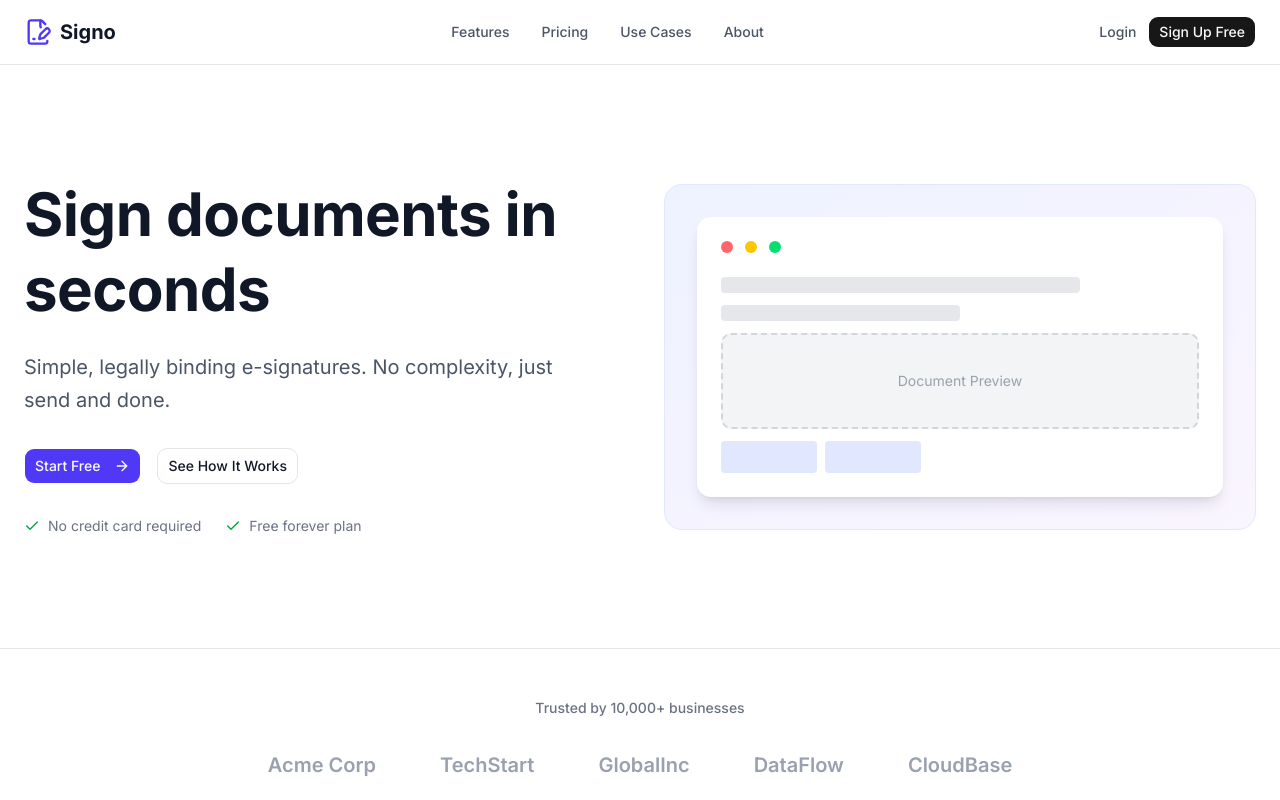
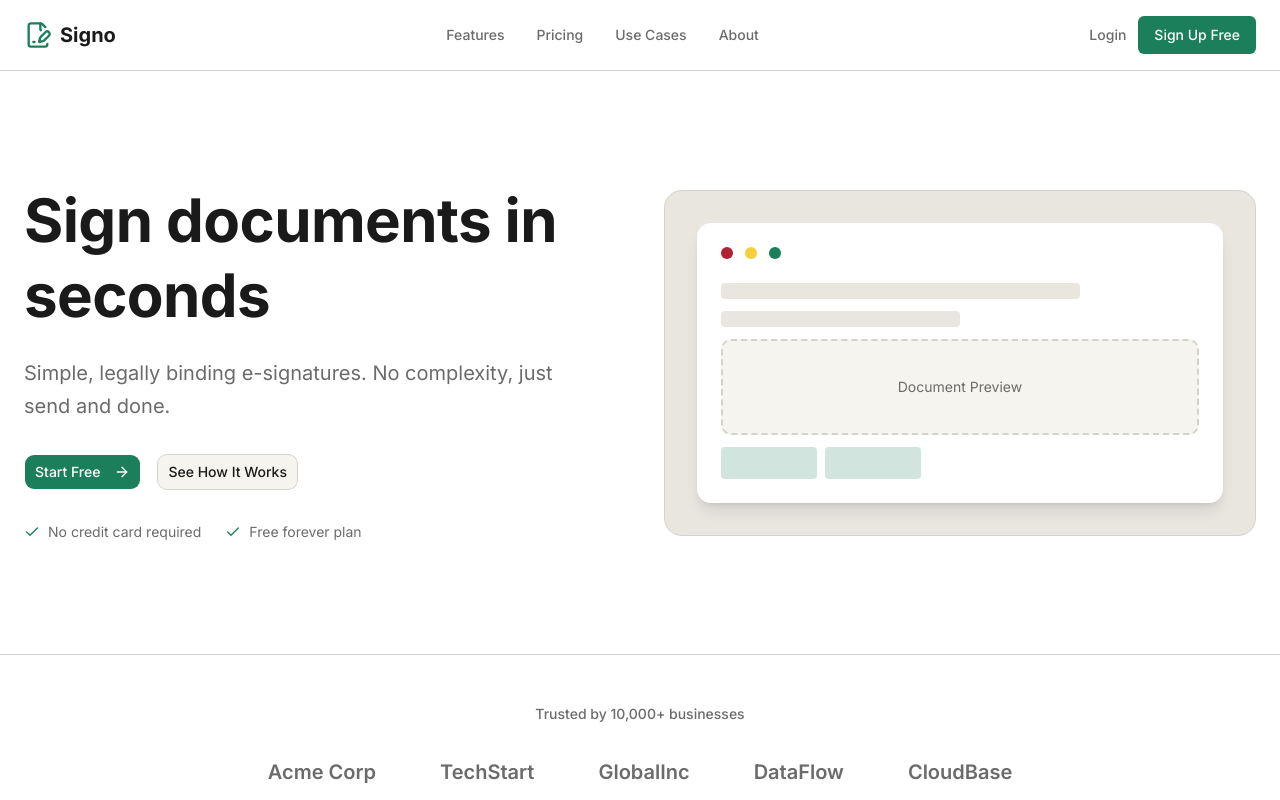
Before and after one commit to UsamaaChaudary/signaturely, a Next.js app in the folder frontend/: page / in a window 1280 px wide. Shown: the top 800 px of the page. Built offline with nearby package versions, Linux system fonts and the light colour scheme.

Commit message:
fix theme

```diff
--- a/frontend/app/globals.css
+++ b/frontend/app/globals.css
@@ -46,75 +46,102 @@
   --radius-2xl: calc(var(--radius) * 1.8);
   --radius-3xl: calc(var(--radius) * 2.2);
   --radius-4xl: calc(var(--radius) * 2.6);
+
+  --color-brand: var(--brand);
+  --color-brand-foreground: var(--brand-foreground);
+  --color-accent-yellow: var(--accent-yellow);
+  --color-accent-green: var(--accent-green);
 }
 
 :root {
-  --background: oklch(1 0 0);
-  --foreground: oklch(0.145 0 0);
-  --card: oklch(1 0 0);
-  --card-foreground: oklch(0.145 0 0);
-  --popover: oklch(1 0 0);
-  --popover-foreground: oklch(0.145 0 0);
-  --primary: oklch(0.205 0 0);
-  --primary-foreground: oklch(0.985 0 0);
-  --secondary: oklch(0.97 0 0);
-  --secondary-foreground: oklch(0.205 0 0);
-  --muted: oklch(0.97 0 0);
-  --muted-foreground: oklch(0.556 0 0);
-  --accent: oklch(0.97 0 0);
-  --accent-foreground: oklch(0.205 0 0);
-  --destructive: oklch(0.577 0.245 27.325);
-  --border: oklch(0.922 0 0);
-  --input: oklch(0.922 0 0);
-  --ring: oklch(0.708 0 0);
-  --chart-1: oklch(0.87 0 0);
-  --chart-2: oklch(0.556 0 0);
-  --chart-3: oklch(0.439 0 0);
-  --chart-4: oklch(0.371 0 0);
-  --chart-5: oklch(0.269 0 0);
+  --background: #F5F4EE;
+  --foreground: #1A1A1A;
+  --card: #FFFFFF;
+  --card-foreground: #1A1A1A;
+  --popover: #FFFFFF;
+  --popover-foreground: #1A1A1A;
+  --primary: #1B7F5B;
+  --primary-foreground: #FFFFFF;
+  --secondary: #F5F4EE;
+  --secondary-foreground: #1A1A1A;
+  --muted: #E8E6DF;
+  --muted-foreground: #6B6B6B;
+  --accent: #F4D03F;
+  --accent-foreground: #1A1A1A;
+  --destructive: #B22234;
+  --border: #D4D2CC;
+  --input: #D4D2CC;
+  --ring: #1B7F5B;
+  --chart-1: #1B7F5B;
+  --chart-2: #F4D03F;
+  --chart-3: #8BC34A;
+  --chart-4: #003399;
+  --chart-5: #B22234;
   --radius: 0.625rem;
-  --sidebar: oklch(0.985 0 0);
-  --sidebar-foreground: oklch(0.145 0 0);
-  --sidebar-primary: oklch(0.205 0 0);
-  --sidebar-primary-foreground: oklch(0.985 0 0);
-  --sidebar-accent: oklch(0.97 0 0);
-  --sidebar-accent-foreground: oklch(0.205 0 0);
-  --sidebar-border: oklch(0.922 0 0);
-  --sidebar-ring: oklch(0.708 0 0);
+  --sidebar: #F5F4EE;
+  --sidebar-foreground: #1A1A1A;
+  --sidebar-primary: #1B7F5B;
+  --sidebar-primary-foreground: #FFFFFF;
+  --sidebar-accent: #F4D03F;
+  --sidebar-accent-foreground: #1A1A1A;
+  --sidebar-border: #D4D2CC;
+  --sidebar-ring: #1B7F5B;
+
+  --brand: #1B7F5B;
+  --brand-foreground: #FFFFFF;
+  --accent-yellow: #F4D03F;
+  --accent-green: #8BC34A;
+
+  --color-primary: #1B7F5B;
+  --color-primary-foreground: #FFFFFF;
+  --color-background: #F5F4EE;
+  --color-foreground: #1A1A1A;
+  --color-card: #FFFFFF;
+  --color-card-foreground: #1A1A1A;
+  --color-muted: #E8E6DF;
+  --color-muted-foreground: #6B6B6B;
+  --color-border: #D4D2CC;
+  --color-accent: #F4D03F;
+  --color-accent-foreground: #1A1A1A;
+}
+
+body {
+  background-color: #F5F4EE !important;
+  color: #1A1A1A !important;
 }
 
 .dark {
-  --background: oklch(0.145 0 0);
-  --foreground: oklch(0.985 0 0);
-  --card: oklch(0.205 0 0);
-  --card-foreground: oklch(0.985 0 0);
-  --popover: oklch(0.205 0 0);
-  --popover-foreground: oklch(0.985 0 0);
-  --primary: oklch(0.922 0 0);
-  --primary-foreground: oklch(0.205 0 0);
-  --secondary: oklch(0.269 0 0);
-  --secondary-foreground: oklch(0.985 0 0);
-  --muted: oklch(0.269 0 0);
-  --muted-foreground: oklch(0.708 0 0);
-  --accent: oklch(0.269 0 0);
-  --accent-foreground: oklch(0.985 0 0);
-  --destructive: oklch(0.704 0.191 22.216);
-  --border: oklch(1 0 0 / 10%);
-  --input: oklch(1 0 0 / 15%);
-  --ring: oklch(0.556 0 0);
-  --chart-1: oklch(0.87 0 0);
-  --chart-2: oklch(0.556 0 0);
-  --chart-3: oklch(0.439 0 0);
-  --chart-4: oklch(0.371 0 0);
-  --chart-5: oklch(0.269 0 0);
-  --sidebar: oklch(0.205 0 0);
-  --sidebar-foreground: oklch(0.985 0 0);
-  --sidebar-primary: oklch(0.488 0.243 264.376);
-  --sidebar-primary-foreground: oklch(0.985 0 0);
-  --sidebar-accent: oklch(0.269 0 0);
-  --sidebar-accent-foreground: oklch(0.985 0 0);
-  --sidebar-border: oklch(1 0 0 / 10%);
-  --sidebar-ring: oklch(0.556 0 0);
+  --background: #1A1A1A;
+  --foreground: #F5F4EE;
+  --card: #2A2A2A;
+  --card-foreground: #F5F4EE;
+  --popover: #2A2A2A;
+  --popover-foreground: #F5F4EE;
+  --primary: #1B7F5B;
+  --primary-foreground: #FFFFFF;
+  --secondary: #2A2A2A;
+  --secondary-foreground: #F5F4EE;
+  --muted: #3A3A3A;
+  --muted-foreground: #A0A0A0;
+  --accent: #F4D03F;
+  --accent-foreground: #1A1A1A;
+  --destructive: #B22234;
+  --border: #404040;
+  --input: #404040;
+  --ring: #1B7F5B;
+  --chart-1: #1B7F5B;
+  --chart-2: #F4D03F;
+  --chart-3: #8BC34A;
+  --chart-4: #003399;
+  --chart-5: #B22234;
+  --sidebar: #2A2A2A;
+  --sidebar-foreground: #F5F4EE;
+  --sidebar-primary: #1B7F5B;
+  --sidebar-primary-foreground: #FFFFFF;
+  --sidebar-accent: #F4D03F;
+  --sidebar-accent-foreground: #1A1A1A;
+  --sidebar-border: #404040;
+  --sidebar-ring: #1B7F5B;
 }
 
 @layer base {
@@ -133,11 +160,12 @@
     font-size: 14px;
     line-height: 1.6;
     font-weight: 400;
-    color: #111827;
+    color: #1A1A1A !important;
+    background-color: #F5F4EE !important;
   }
   h1, h2, h3, h4, h5, h6 {
     font-weight: 600;
-    color: #0f172a;
+    color: #1A1A1A;
     letter-spacing: -0.01em;
     line-height: 1.3;
   }
--- a/frontend/app/page.tsx
+++ b/frontend/app/page.tsx
@@ -10,7 +10,6 @@ import {
   Users,
   ArrowRight,
   Check,
-  Building2,
   Users2,
   Home,
   Scale,
@@ -81,33 +80,33 @@ const USE_CASES = [
 
 function NavBar() {
   return (
-    <header className="sticky top-0 z-50 bg-white border-b border-gray-200">
+    <header className="sticky top-0 z-50 border-b" style={{ backgroundColor: '#FFFFFF', borderColor: '#D4D2CC' }}>
       <nav className="max-w-7xl mx-auto px-6 py-4 flex items-center justify-between">
         <Link href="/" className="flex items-center gap-2">
-          <FileSignature className="h-7 w-7 text-indigo-600" />
-          <span className="font-bold text-xl text-gray-900">Signo</span>
+          <FileSignature className="h-7 w-7" style={{ color: '#1B7F5B' }} />
+          <span className="font-bold text-xl" style={{ color: '#1A1A1A' }}>Signo</span>
         </Link>
 
         <div className="hidden md:flex items-center gap-8">
-          <Link href="#features" className="text-gray-600 hover:text-gray-900 text-sm font-medium">
+          <Link href="#features" className="text-sm font-medium" style={{ color: '#6B6B6B' }}>
             Features
           </Link>
-          <Link href="#pricing" className="text-gray-600 hover:text-gray-900 text-sm font-medium">
+          <Link href="#pricing" className="text-sm font-medium" style={{ color: '#6B6B6B' }}>
             Pricing
           </Link>
-          <Link href="#use-cases" className="text-gray-600 hover:text-gray-900 text-sm font-medium">
+          <Link href="#use-cases" className="text-sm font-medium" style={{ color: '#6B6B6B' }}>
             Use Cases
           </Link>
-          <Link href="#about" className="text-gray-600 hover:text-gray-900 text-sm font-medium">
+          <Link href="#about" className="text-sm font-medium" style={{ color: '#6B6B6B' }}>
             About
           </Link>
         </div>
 
         <div className="flex items-center gap-3">
-          <Link href="/login" className="text-gray-600 hover:text-gray-900 text-sm font-medium">
+          <Link href="/login" className="text-sm font-medium" style={{ color: '#6B6B6B' }}>
             Login
           </Link>
-          <Link href="/login" className={buttonVariants({ className: "bg-indigo-600 hover:bg-indigo-700" })}>
+          <Link href="/login" style={{ backgroundColor: '#1B7F5B', color: '#FFFFFF', padding: '8px 16px', borderRadius: '6px', fontSize: '14px', fontWeight: 500 }}>
             Sign Up Free
           </Link>
         </div>
@@ -118,19 +117,19 @@ function NavBar() {
 
 function Hero() {
   return (
-    <section className="bg-white border-b border-gray-200">
+    <section className="border-b" style={{ backgroundColor: '#FFFFFF', borderColor: '#D4D2CC' }}>
       <div className="max-w-7xl mx-auto px-6 py-20 md:py-28">
         <div className="grid md:grid-cols-2 gap-12 items-center">
           <div className="max-w-xl">
-            <h1 className="text-4xl md:text-5xl lg:text-6xl font-bold text-gray-900 leading-tight">
+            <h1 className="text-4xl md:text-5xl lg:text-6xl font-bold leading-tight" style={{ color: '#1A1A1A' }}>
               Sign documents in seconds
             </h1>
-            <p className="text-lg md:text-xl text-gray-600 mt-6 leading-relaxed">
+            <p className="text-lg md:text-xl mt-6 leading-relaxed" style={{ color: '#6B6B6B' }}>
               Simple, legally binding e-signatures. No complexity, just send and done.
             </p>
             <div className="flex flex-col sm:flex-row gap-4 mt-8">
               <Link href="/login">
-                <Button size="lg" className="bg-indigo-600 hover:bg-indigo-700 w-full sm:w-auto">
+                <Button size="lg" style={{ backgroundColor: '#1B7F5B', color: '#FFFFFF' }}>
                   Start Free
                   <ArrowRight className="ml-2 h-5 w-5" />
                 </Button>
@@ -141,34 +140,34 @@ function Hero() {
                 </Button>
               </Link>
             </div>
-            <div className="flex items-center gap-6 mt-8 text-sm text-gray-500">
+            <div className="flex items-center gap-6 mt-8 text-sm" style={{ color: '#6B6B6B' }}>
               <span className="flex items-center gap-2">
-                <Check className="h-4 w-4 text-green-600" />
+                <Check className="h-4 w-4" style={{ color: '#1B7F5B' }} />
                 No credit card required
               </span>
               <span className="flex items-center gap-2">
-                <Check className="h-4 w-4 text-green-600" />
+                <Check className="h-4 w-4" style={{ color: '#1B7F5B' }} />
                 Free forever plan
               </span>
             </div>
           </div>
 
-          <div className="hidden md:block bg-gradient-to-br from-indigo-50 to-purple-50 rounded-2xl p-8 border border-indigo-100">
-            <div className="bg-white rounded-xl shadow-lg p-6">
+          <div className="hidden md:block rounded-2xl p-8 border" style={{ backgroundColor: '#E8E6DF', borderColor: '#D4D2CC' }}>
+            <div className="rounded-xl shadow-lg p-6" style={{ backgroundColor: '#FFFFFF' }}>
               <div className="flex items-center gap-3 mb-6">
-                <div className="w-3 h-3 rounded-full bg-red-400" />
-                <div className="w-3 h-3 rounded-full bg-yellow-400" />
-                <div className="w-3 h-3 rounded-full bg-green-400" />
+                <div className="w-3 h-3 rounded-full" style={{ backgroundColor: '#B22234' }} />
+                <div className="w-3 h-3 rounded-full" style={{ backgroundColor: '#F4D03F' }} />
+                <div className="w-3 h-3 rounded-full" style={{ backgroundColor: '#1B7F5B' }} />
               </div>
               <div className="space-y-3">
-                <div className="h-4 bg-gray-200 rounded w-3/4" />
-                <div className="h-4 bg-gray-200 rounded w-1/2" />
-                <div className="h-24 bg-gray-100 rounded-lg border-2 border-dashed border-gray-300 flex items-center justify-center">
-                  <span className="text-gray-400 text-sm">Document Preview</span>
+                <div className="h-4 rounded w-3/4" style={{ backgroundColor: '#E8E6DF' }} />
+                <div className="h-4 rounded w-1/2" style={{ backgroundColor: '#E8E6DF' }} />
+                <div className="h-24 rounded-lg border-2 border-dashed flex items-center justify-center" style={{ backgroundColor: '#F5F4EE', borderColor: '#D4D2CC' }}>
+                  <span className="text-sm" style={{ color: '#6B6B6B' }}>Document Preview</span>
                 </div>
                 <div className="flex gap-2">
-                  <div className="h-8 bg-indigo-100 rounded w-24" />
-                  <div className="h-8 bg-indigo-100 rounded w-24" />
+                  <div className="h-8 rounded w-24" style={{ backgroundColor: '#1B7F5B', opacity: 0.2 }} />
+                  <div className="h-8 rounded w-24" style={{ backgroundColor: '#1B7F5B', opacity: 0.2 }} />
                 </div>
               </div>
             </div>
@@ -181,26 +180,26 @@ function Hero() {
 
 function SocialProof() {
   return (
-    <section className="bg-white border-b border-gray-200 py-12">
+    <section className="py-12 border-b" style={{ backgroundColor: '#FFFFFF', borderColor: '#D4D2CC' }}>
       <div className="max-w-7xl mx-auto px-6">
-        <p className="text-center text-gray-500 font-medium mb-8">
+        <p className="text-center font-medium mb-8" style={{ color: '#6B6B6B' }}>
           Trusted by 10,000+ businesses
         </p>
         <div className="flex flex-wrap justify-center items-center gap-8 md:gap-16">
           {["Acme Corp", "TechStart", "GlobalInc", "DataFlow", "CloudBase"].map((company) => (
-            <span key={company} className="text-xl font-semibold text-gray-400">
+            <span key={company} className="text-xl font-semibold" style={{ color: '#6B6B6B' }}>
               {company}
             </span>
           ))}
         </div>
         <div className="flex justify-center gap-8 md:gap-16 mt-10">
           <div className="text-center">
-            <div className="text-3xl font-bold text-gray-900">500K+</div>
-            <div className="text-sm text-gray-500">Documents Signed</div>
+            <div className="text-3xl font-bold" style={{ color: '#1A1A1A' }}>500K+</div>
+            <div className="text-sm" style={{ color: '#6B6B6B' }}>Documents Signed</div>
           </div>
           <div className="text-center">
-            <div className="text-3xl font-bold text-gray-900">98%</div>
-            <div className="text-sm text-gray-500">Customer Satisfaction</div>
+            <div className="text-3xl font-bold" style={{ color: '#1A1A1A' }}>98%</div>
+            <div className="text-sm" style={{ color: '#6B6B6B' }}>Customer Satisfaction</div>
           </div>
         </div>
       </div>
@@ -210,13 +209,13 @@ function SocialProof() {
 
 function Features() {
   return (
-    <section id="features" className="bg-gray-50 py-20 md:py-28">
+    <section id="features" className="py-20 md:py-28" style={{ backgroundColor: '#F5F4EE' }}>
       <div className="max-w-7xl mx-auto px-6">
         <div className="text-center max-w-2xl mx-auto mb-16">
-          <h2 className="text-3xl md:text-4xl font-bold text-gray-900">
+          <h2 className="text-3xl md:text-4xl font-bold" style={{ color: '#1A1A1A' }}>
             Everything you need to sign documents
           </h2>
-          <p className="text-lg text-gray-600 mt-4">
+          <p className="text-lg mt-4" style={{ color: '#6B6B6B' }}>
             Powerful features that make document signing simple and secure.
           </p>
         </div>
@@ -225,13 +224,14 @@ function Features() {
           {FEATURES.map((feature) => (
             <div
               key={feature.title}
-              className="bg-white rounded-xl p-6 border border-gray-200 hover:shadow-lg transition-shadow"
+              className="rounded-xl p-6 border hover:shadow-lg transition-shadow"
+              style={{ backgroundColor: '#FFFFFF', borderColor: '#D4D2CC' }}
             >
-              <div className="w-12 h-12 bg-indigo-100 rounded-lg flex items-center justify-center mb-4">
-                <feature.icon className="h-6 w-6 text-indigo-600" />
+              <div className="w-12 h-12 rounded-lg flex items-center justify-center mb-4" style={{ backgroundColor: '#1B7F5B', opacity: 0.1 }}>
+                <feature.icon className="h-6 w-6" style={{ color: '#1B7F5B' }} />
               </div>
-              <h3 className="text-lg font-semibold text-gray-900">{feature.title}</h3>
-              <p className="text-gray-600 mt-2">{feature.description}</p>
+              <h3 className="text-lg font-semibold" style={{ color: '#1A1A1A' }}>{feature.title}</h3>
+              <p className="mt-2" style={{ color: '#6B6B6B' }}>{feature.description}</p>
             </div>
           ))}
         </div>
@@ -242,13 +242,13 @@ function Features() {
 
 function HowItWorks() {
   return (
-    <section id="how-it-works" className="bg-white py-20 md:py-28">
+    <section id="how-it-works" className="py-20 md:py-28" style={{ backgroundColor: '#FFFFFF' }}>
       <div className="max-w-7xl mx-auto px-6">
         <div className="text-center max-w-2xl mx-auto mb-16">
-          <h2 className="text-3xl md:text-4xl font-bold text-gray-900">
+          <h2 className="text-3xl md:text-4xl font-bold" style={{ color: '#1A1A1A' }}>
             How it works
           </h2>
-          <p className="text-lg text-gray-600 mt-4">
+          <p className="text-lg mt-4" style={{ color: '#6B6B6B' }}>
             Get documents signed in three simple steps.
           </p>
         </div>
@@ -257,13 +257,13 @@ function HowItWorks() {
           {STEPS.map((step, index) => (
             <div key={step.number} className="text-center relative">
               {index < STEPS.length - 1 && (
-                <div className="hidden md:block absolute top-8 left-1/2 w-full h-0.5 bg-gray-200 -z-10" />
+                <div className="hidden md:block absolute top-8 left-1/2 w-full h-0.5 -z-10" style={{ backgroundColor: '#D4D2CC' }} />
               )}
-              <div className="w-16 h-16 bg-indigo-600 rounded-full flex items-center justify-center mx-auto mb-6">
+              <div className="w-16 h-16 rounded-full flex items-center justify-center mx-auto mb-6" style={{ backgroundColor: '#1B7F5B' }}>
                 <span className="text-2xl font-bold text-white">{step.number}</span>
               </div>
-              <h3 className="text-xl font-semibold text-gray-900">{step.title}</h3>
-              <p className="text-gray-600 mt-2">{step.description}</p>
+              <h3 className="text-xl font-semibold" style={{ color: '#1A1A1A' }}>{step.title}</h3>
+              <p className="mt-2" style={{ color: '#6B6B6B' }}>{step.description}</p>
             </div>
           ))}
         </div>
@@ -274,13 +274,13 @@ function HowItWorks() {
 
 function UseCases() {
   return (
-    <section id="use-cases" className="bg-gray-50 py-20 md:py-28">
+    <section id="use-cases" className="py-20 md:py-28" style={{ backgroundColor: '#F5F4EE' }}>
       <div className="max-w-7xl mx-auto px-6">
         <div className="text-center max-w-2xl mx-auto mb-16">
-          <h2 className="text-3xl md:text-4xl font-bold text-gray-900">
+          <h2 className="text-3xl md:text-4xl font-bold" style={{ color: '#1A1A1A' }}>
             Popular use cases
           </h2>
-          <p className="text-lg text-gray-600 mt-4">
+          <p className="text-lg mt-4" style={{ color: '#6B6B6B' }}>
             From sales contracts to legal agreements, Signo handles it all.
           </p>
         </div>
@@ -289,12 +289,13 @@ function UseCases() {
           {USE_CASES.map((useCase) => (
             <div
               key={useCase.title}
-              className="bg-white rounded-xl p-6 border border-gray-200 hover:shadow-lg hover:border-indigo-200 transition-all cursor-pointer"
+              className="rounded-xl p-6 border hover:shadow-lg transition-all cursor-pointer"
+              style={{ backgroundColor: '#FFFFFF', borderColor: '#D4D2CC' }}
             >
-              <div className="w-12 h-12 bg-purple-100 rounded-lg flex items-center justify-center mb-4">
-                <useCase.icon className="h-6 w-6 text-purple-600" />
+              <div className="w-12 h-12 rounded-lg flex items-center justify-center mb-4" style={{ backgroundColor: '#F4D03F', opacity: 0.8 }}>
+                <useCase.icon className="h-6 w-6" style={{ color: '#1A1A1A' }} />
               </div>
-              <h3 className="text-lg font-semibold text-gray-900">{useCase.title}</h3>
+              <h3 className="text-lg font-semibold" style={{ color: '#1A1A1A' }}>{useCase.title}</h3>
             </div>
           ))}
         </div>
@@ -305,16 +306,16 @@ function UseCases() {
 
 function FinalCTA() {
   return (
-    <section className="bg-white py-20 md:py-28">
+    <section className="py-20 md:py-28" style={{ backgroundColor: '#FFFFFF' }}>
       <div className="max-w-7xl mx-auto px-6 text-center">
-        <h2 className="text-3xl md:text-4xl font-bold text-gray-900">
+        <h2 className="text-3xl md:text-4xl font-bold" style={{ color: '#1A1A1A' }}>
           Ready to get started?
         </h2>
-        <p className="text-lg text-gray-600 mt-4 mb-8">
+        <p className="text-lg mt-4 mb-8" style={{ color: '#6B6B6B' }}>
           Start signing documents today - No credit card required
         </p>
         <Link href="/login">
-          <Button size="lg" className="bg-indigo-600 hover:bg-indigo-700">
+          <Button size="lg" style={{ backgroundColor: '#1B7F5B', color: '#FFFFFF' }}>
             Start Free Trial
             <ArrowRight className="ml-2 h-5 w-5" />
           </Button>
@@ -326,21 +327,21 @@ function FinalCTA() {
 
 function Footer() {
   return (
-    <footer className="bg-gray-900 text-gray-400 py-12">
+    <footer className="py-12" style={{ backgroundColor: '#1A1A1A' }}>
       <div className="max-w-7xl mx-auto px-6">
         <div className="flex flex-col md:flex-row items-center justify-between gap-4">
           <div className="flex items-center gap-2">
-            <FileSignature className="h-6 w-6 text-white" />
-            <span className="font-bold text-xl text-white">Signo</span>
+            <FileSignature className="h-6 w-6" style={{ color: '#F5F4EE' }} />
+            <span className="font-bold text-xl" style={{ color: '#F5F4EE' }}>Signo</span>
           </div>
           <div className="flex items-center gap-6 text-sm">
-            <Link href="#" className="hover:text-white transition-colors">
+            <Link href="#" style={{ color: '#6B6B6B' }}>
               Privacy Policy
             </Link>
-            <Link href="#" className="hover:text-white transition-colors">
+            <Link href="#" style={{ color: '#6B6B6B' }}>
               Terms of Service
             </Link>
-            <Link href="#" className="hover:text-white transition-colors">
+            <Link href="#" style={{ color: '#6B6B6B' }}>
               Contact
             </Link>
           </div>
@@ -355,7 +356,7 @@ function Footer() {
 
 export default function HomePage() {
   return (
-    <div className="min-h-screen bg-white">
+    <div className="min-h-screen" style={{ backgroundColor: '#F5F4EE' }}>
       <NavBar />
       <Hero />
       <SocialProof />
```
Also changed, not shown: frontend/app/contacts/page.tsx (+6 -6 lines), frontend/app/dashboard/page.tsx (+20 -6 lines), frontend/app/documents/new/page.tsx (+5 -6 lines), frontend/app/documents/page.tsx (+5 -5 lines), frontend/app/login/page.tsx (+5 -5 lines), frontend/app/send/page.tsx (+13 -11 lines), frontend/app/templates/page.tsx (+10 -10 lines), frontend/components/NavBar.tsx (+17 -16 lines).
